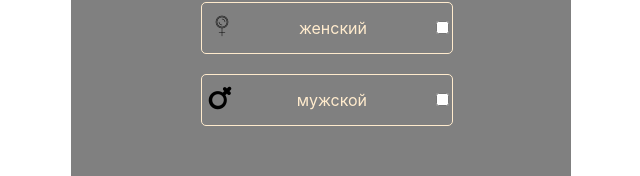
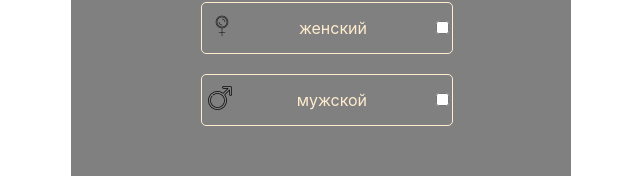
Before and after one commit to SolidPracticum/WorkoutPlannerApp, a React (Create React App) app: page /SecondModal in a window 1280 px wide. Shown: the part 194-370 px from the top of the page, without its empty margins (329-969 px from the left). Built offline with nearby package versions, Linux system fonts and the light colour scheme.

Commit message:
fix: Route path

```diff
--- a/src/components/SecondModal/SecondModal.jsx
+++ b/src/components/SecondModal/SecondModal.jsx
@@ -32,7 +32,7 @@ const SecondModal = () => {
         />{" "}
         мужской <br />
         <label for="checkbox2">
-          <img src="/Images/man.png" alt="" />
+          <img src="/Images/man1.png" alt="" />
         </label>
       </div>
       <button>Далее</button>
```
Also changed, not shown: public/Images/man1.png (added).
